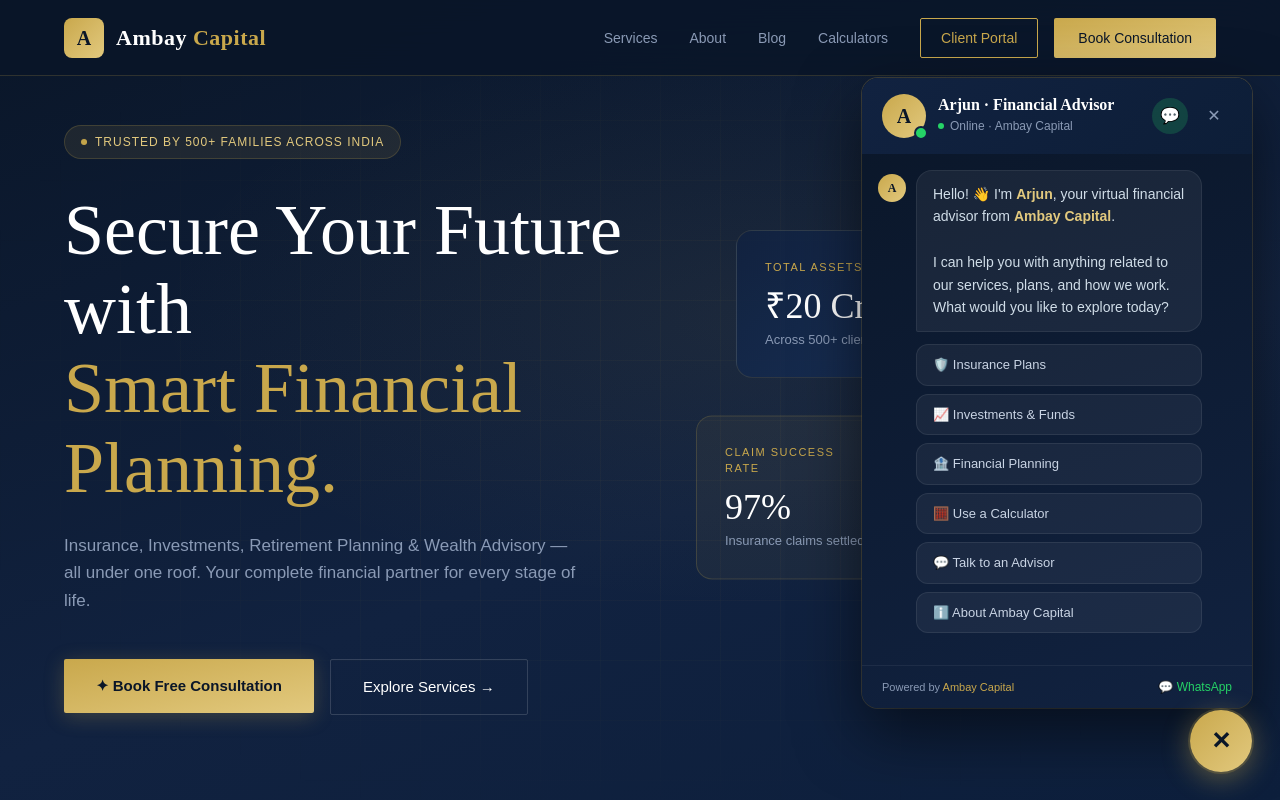
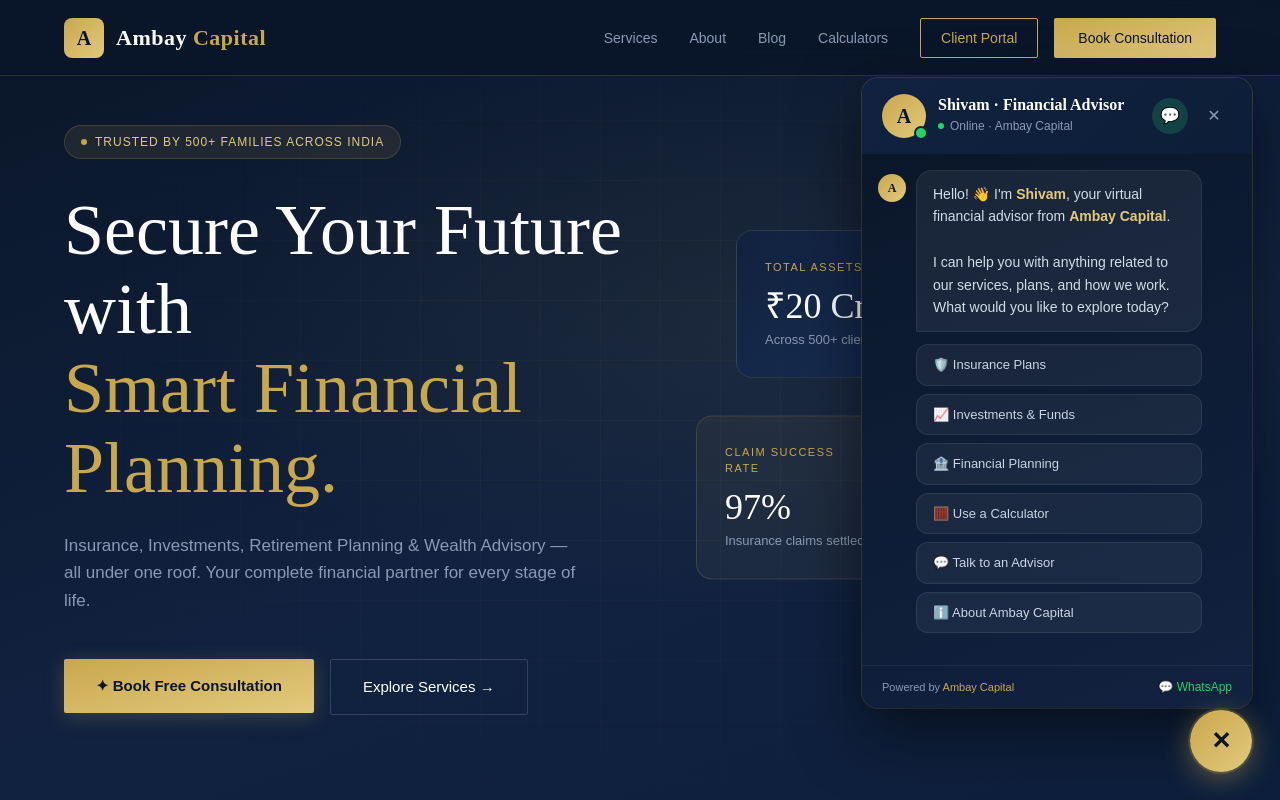
Before and after one commit to shhiivvaam/ambaycapital, a Next.js app: page / in a window 1280 px wide. Both pictures are taken after a click on the button "Open AI Financial Advisor". Shown: the top 800 px of the page. Built offline with nearby package versions, Linux system fonts and the light colour scheme.

Commit message:
fixing type and build issues and changing the AI Bot Name

```diff
--- a/components/sections/Calculators.tsx
+++ b/components/sections/Calculators.tsx
@@ -1,5 +1,5 @@
 "use client";
-import { useState, useCallback } from "react";
+import { useState, useMemo } from "react";
 import { motion } from "framer-motion";
 import SectionTag from "@/components/ui/SectionTag";
 import { PrimaryButton } from "@/components/ui/Buttons";
@@ -119,7 +119,7 @@
   const insResult = calcInsurance(insIncome, insDep, insLoan);
   const emiResult = calcEMI(emiPrincipal, emiRate, emiYears);
 
-  const getResult = useCallback((): ResultCardProps => {
+  const resultData = useMemo((): ResultCardProps => {
     if (activeTab === "sip") {
       return {
         label: "Estimated Corpus at Maturity",
@@ -162,7 +162,7 @@
       b2Label: "Loan Coverage",
       b2Value: formatINR(insResult.loans),
     };
-  }, [activeTab, sipResult, retResult, insResult, emiResult, sipYears, sipReturn, retResult.years, emiYears, emiRate]);
+  }, [activeTab, sipResult, retResult, insResult, emiResult, sipYears, sipReturn, emiYears, emiRate]);
 
   const TABS: { id: CalcTab; label: string }[] = [
     { id: "sip", label: "SIP Calculator" },
@@ -351,7 +351,7 @@
           </div>
 
           {/* Result */}
-          <ResultCard {...getResult()} />
+          <ResultCard {...resultData} />
         </div>
       </div>
     </section>
--- a/components/ui/ChatBot.tsx
+++ b/components/ui/ChatBot.tsx
@@ -149,7 +149,7 @@
               </div>
               <div className="flex-1 min-w-0">
                 <p className="font-serif text-[16px] font-semibold text-white leading-none mb-1">
-                  Arjun · Financial Advisor
+                  Shivam · Financial Advisor
                 </p>
                 <p className="text-[12px] text-[#8a9ab5] flex items-center gap-1.5">
                   <span className="w-1.5 h-1.5 bg-[#25D366] rounded-full inline-block" />
@@ -300,7 +300,7 @@
               style={{ background: "linear-gradient(135deg, #1a3356, #0f2444)", border: "1px solid rgba(201,168,76,0.3)" }}
               onClick={handleOpen}
             >
-              👋 Hi! I&apos;m <strong className="text-[#c9a84c]">Arjun</strong>, your AI financial advisor. Got questions about insurance or investments?
+              👋 Hi! I&apos;m <strong className="text-[#c9a84c]">Shivam</strong>, your AI financial advisor. Got questions about insurance or investments?
               <div className="absolute -bottom-2 right-4 w-4 h-2 overflow-hidden">
                 <div className="w-4 h-4 rotate-45 bg-[#1a3356] border border-[rgba(201,168,76,0.3)]" />
               </div>
--- a/lib/chatData.ts
+++ b/lib/chatData.ts
@@ -17,7 +17,7 @@
 export const BOT_KNOWLEDGE: Record<string, BotMessage> = {
   // ── MAIN MENU ──
   start: {
-    text: "Hello! 👋 I'm **Arjun**, your virtual financial advisor from **Ambay Capital**.\n\nI can help you with anything related to our services, plans, and how we work. What would you like to explore today?",
+    text: "Hello! 👋 I'm **Shivam**, your virtual financial advisor from **Ambay Capital**.\n\nI can help you with anything related to our services, plans, and how we work. What would you like to explore today?",
     options: [
       { label: "🛡️ Insurance Plans", value: "insurance" },
       { label: "📈 Investments & Funds", value: "investments" },
```
